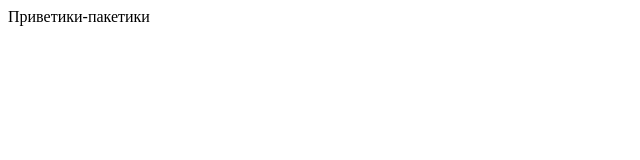
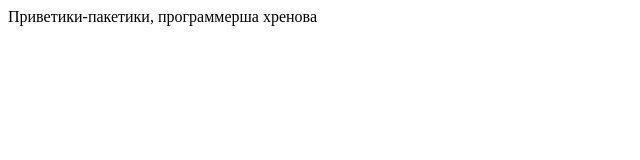
Before and after one commit to JillStill/foratomgit1, a plain HTML site: page index.html in a window 1280 px wide. Shown: the whole page, without its empty margins (0-640 px from the left). Drawn offline with Linux system fonts and the light colour scheme.

Commit message:
changed index.html

```diff
--- a/index.html
+++ b/index.html
@@ -8,6 +8,6 @@
 	</head>
 
 			<body>
-				Приветики-пакетики
+				Приветики-пакетики, программерша хренова
 			</body>
 </html>
```
